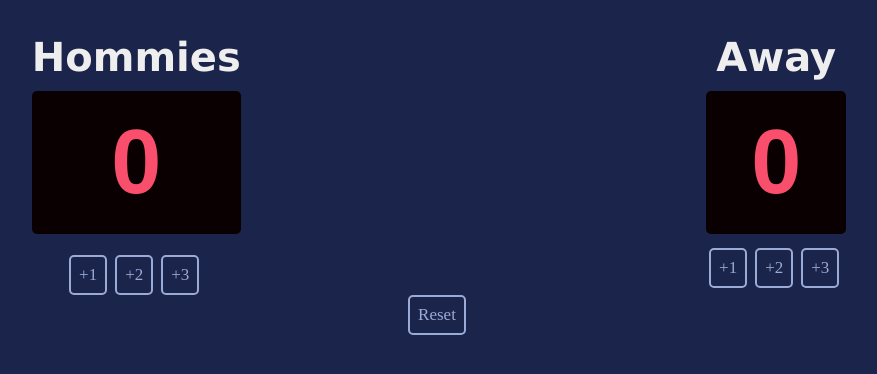
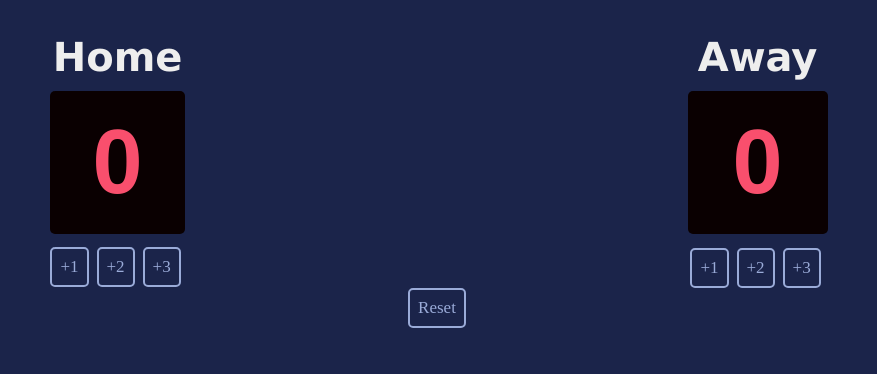
Before and after one commit to DaveViau/Score-Board-Project, a plain HTML site: page index.html in a window 1280 px wide. Shown: the whole page, without its empty margins (201-1078 px from the left). Drawn offline with Linux system fonts and the light colour scheme; a web font is replaced by a local one.

Commit message:
changed home title

```diff
--- a/index.html
+++ b/index.html
@@ -11,7 +11,7 @@
     <body>
         <div class="container">
             <div>
-                <h3>Hommies</h3>
+                <h3>Home</h3>
                 <h2 id="home-score">0</h2>
                 <button id="home-score-btn-1" onclick="increaseHomeScoreOne()">+1</button>
                 <button id="home-score-btn-2" onclick="increaseHomeScoreTwo()">+2</button>
```
